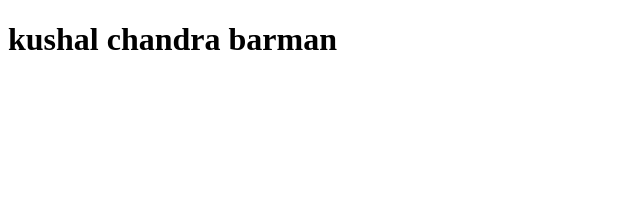
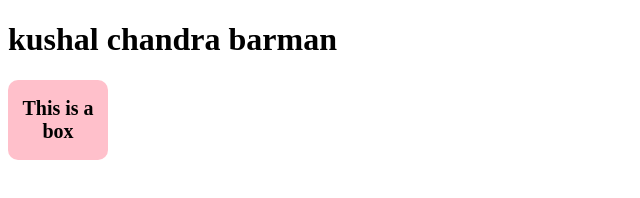
Before and after one commit to kushcode96/First-Demo, a plain HTML site: page index.html in a window 1280 px wide. Shown: the whole page, without its empty margins (0-640 px from the left). Drawn offline with Linux system fonts and the light colour scheme.

Commit message:
add new code

```diff
--- a/index.html
+++ b/index.html
@@ -4,8 +4,26 @@
     <meta charset="UTF-8">
     <meta name="viewport" content="width=device-width, initial-scale=1.0">
     <title>Document</title>
+       <style>
+        .box{
+            display: grid;
+            align-content: center;
+            width: 100px;
+            height: 80px;
+            background-color: pink;
+            color: black;
+            text-align: center;
+            font-weight: bold;
+            font-size: 20px;
+            border-radius: 10px;
+
+        }
+       </style>
 </head>
 <body>
       <h1>kushal chandra barman</h1>
+        <div class="box">
+          This is a box
+        </div>
 </body>
 </html>
```
Also changed, not shown: 1 other file.
